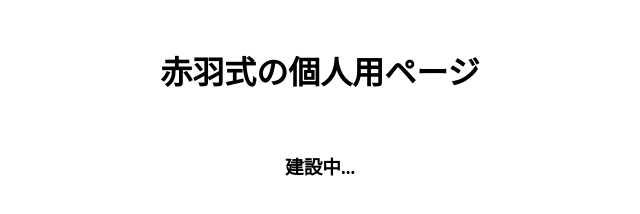
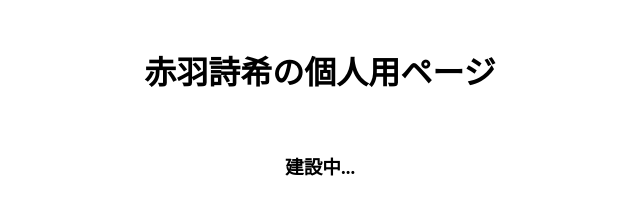
Before and after one commit to AKaBaNeShiKi/akabaneshiki.github.io, a plain HTML site: page ja_JP/index.html in a window 1280 px wide. Shown: the whole page, without its empty margins (320-960 px from the left). Drawn offline with Linux system fonts and the light colour scheme.

Commit message:
Update index.html

```diff
--- a/ja_JP/index.html
+++ b/ja_JP/index.html
@@ -2,13 +2,13 @@
 <html>
   <head>
     <meta charset="UTF-8">
-    <title>赤羽式の個人用ページ</title>
-    <meta name="keywords" content="赤羽式,akabane,shiki,個人用ページ,ホームページ,homepage,akabaneshiki.one">
-    <meta name="description" content="赤羽式の個人用ページ">
+    <title>赤羽詩希の個人用ページ</title>
+    <meta name="keywords" content="赤羽詩希,akabane,shiki,個人用ページ,ホームページ,homepage,akabaneshiki.one">
+    <meta name="description" content="赤羽詩希の個人用ページ">
   </head>
   <body>
     <br>
-      <h1 align="center">赤羽式の個人用ページ</h1>
+      <h1 align="center">赤羽詩希の個人用ページ</h1>
     <br>
       <h3 align="center">建設中...</h3>
   </body>
```
